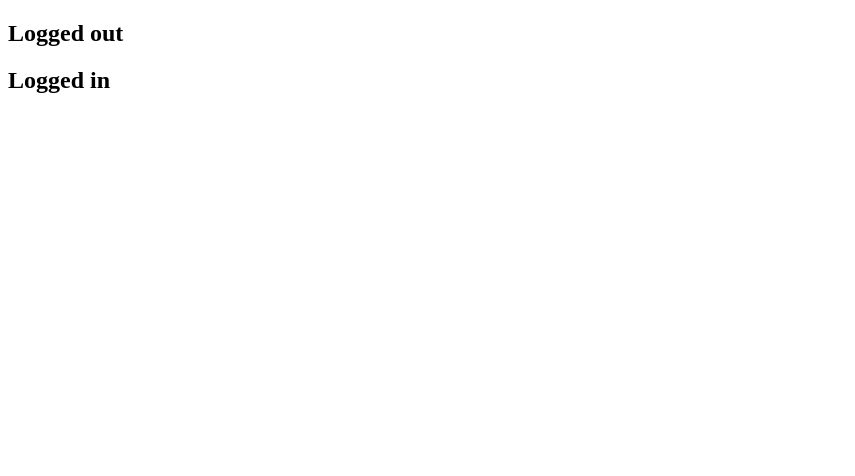
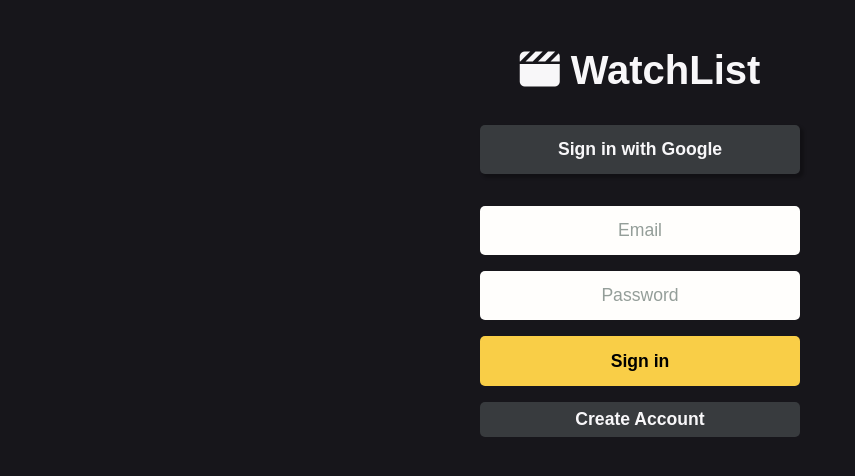
Before and after one commit to KevinMolid/movieApp, a website with bundled scripts: page index.html in a window 1280 px wide. Shown: the whole page, without its empty margins (0-855 px from the left). Built offline with nearby package versions, Linux system fonts and the light colour scheme; some packages are replaced by stand-ins of ours.

Commit message:
Styled app

```diff
--- a/index.html
+++ b/index.html
@@ -1,16 +1,43 @@
 <!DOCTYPE html>
 <html lang="en">
     <head>
-        <title>Movie Database</title>
+        <!-- Title -->
+        <title>WatchList - Movie Database</title>
+
+        <!-- Meta tag for mobile view -->
+        <meta name="viewport" content="width=device-width, initial-scale=1">
+
+        <!-- CSS -->
+        <link rel="stylesheet" href="style.css">
+
+        <!-- Font Awesome CDN -->
+        <link rel="stylesheet" href="https://cdnjs.cloudflare.com/ajax/libs/font-awesome/6.5.1/css/all.min.css"
+        integrity="sha512-DTOQO9RWCH3ppGqcWaEA1BIZOC6xxalwEsw9c2QQeAIftl+Vegovlnee1c9QX4TctnWMn13TZye+giMm8e2LwA=="
+        crossorigin="anonymous" referrerpolicy="no-referrer" />
     </head>
 
     <body>
         <!-- Logged out -->
         <section id="logged-out-view">
-            <h1>Logged out</h1>
-            <form>
+            <div class="container">
+                <h1 class="app-title">
+                    <i class="fa-solid fa-clapperboard"></i>
+                    WatchList</h1>
 
-            </form>
+                <div class="provider-buttons">
+                    <button id="sign-in-with-google-btn" class="provider-btn">
+                        Sign in with Google
+                    </button>
+                </div>
+
+                <div class="auth-fields-and-buttons">
+                    <input id="email-input" type="email" placeholder="Email">
+                    <input id="password-input" type="password" placeholder="Password">
+
+                    <button id="sign-in-btn" class="primary-btn">Sign in</button>
+                    <button id="create-account-btn" class="secondary-btn">Create Account</button>
+                </div>
+            </div>
         </section>
 
         <!-- Logged in -->
--- a/index.js
+++ b/index.js
@@ -1,6 +1,6 @@
 /* Imports */
-import { initializeApp } from "firebase/app"
-import { getAuth } from "firebase/auth"
+import { initializeApp } from "https://www.gstatic.com/firebasejs/10.7.2/firebase-app.js"
+import { getAuth, createUserWithEmailAndPassword } from 'https://www.gstatic.com/firebasejs/10.7.2/firebase-auth.js'
 
 /* Firebase setup */
 const firebaseConfig = {
@@ -13,8 +13,78 @@ const firebaseConfig = {
 const app = initializeApp(firebaseConfig)
 const auth = getAuth(app)
 
-console.log(app)
+console.log(auth)
 
 /* UI Elements */
 const viewLoggedOut = document.getElementById("logged-out-view")
 const viewLoggedIn = document.getElementById("logged-in-view")
+
+const signInWithGoogleButtonEl = document.getElementById("sign-in-with-google-btn")
+
+const emailInputEl = document.getElementById("email-input")
+const passwordInputEl = document.getElementById("password-input")
+
+const signInButtonEl = document.getElementById("sign-in-btn")
+const createAccountButtonEl = document.getElementById("create-account-btn")
+
+/* == UI - Event Listeners == */
+
+signInWithGoogleButtonEl.addEventListener("click", authSignInWithGoogle)
+
+signInButtonEl.addEventListener("click", authSignInWithEmail)
+createAccountButtonEl.addEventListener("click", authCreateAccountWithEmail)
+
+/* === Main Code === */
+
+showLoggedOutView()
+
+/* Functions */
+
+/* = Functions - Firebase - Authentication = */
+
+function authSignInWithGoogle() {
+    console.log("Sign in with Google")
+}
+
+function authSignInWithEmail() {
+    console.log("Sign in with email and password")
+}
+
+function authCreateAccountWithEmail() {
+    const email = emailInputEl.value
+    const password = passwordInputEl.value
+
+    createUserWithEmailAndPassword(auth, email, password)
+        .then((userCredential) => {
+            // Signed up
+            showLoggedInView()
+        })
+        .catch((error) => {
+            console.error(error.message)
+        })
+    /*  Challenge:
+
+        If the creation of user is successful then you should show the logged in view using showLoggedInView()
+        If something went wrong, then you should log the error message using console.error.
+    */
+}
+
+/* == Functions - UI Functions == */
+
+function showLoggedOutView() {
+    hideElement(viewLoggedIn)
+    showElement(viewLoggedOut)
+}
+
+function showLoggedInView() {
+    hideElement(viewLoggedOut)
+    showElement(viewLoggedIn)
+}
+
+function showElement(element) {
+    element.style.display = "flex"
+}
+
+function hideElement(element) {
+    element.style.display = "none"
+}
--- a/style.css
+++ b/style.css
@@ -0,0 +1,175 @@
+:root {
+    --primary-color: #f9ce47;
+    --primary-light-color: #FFE769;
+    --secondary-color: #FFE4BA;
+    --secondary-light-color: #17161b;
+    --secondary-dark-color: #242425;
+    --post-color: #62EEA8;
+    --delete-color: #FF9F9F;
+    --light-color: #FFFEFC;
+    --grey-color: #383b3e;
+    --grey-light-color: #949E99;
+    --dark-color: #f8f7f9;
+
+    --primary-font: 'Cabin', sans-serif;
+    --seconday-font: 'Calistoga', sans-serif;
+
+    --border-width: 3px;
+    --element-border-radius: 5px;
+
+    --button-height: 5px;
+
+    --small-button-height: 2px;
+
+    --element-padding: 0.8em;
+
+    --maximum-width: 320px;
+}
+
+html, body {
+    margin: 0;
+    padding: 0;
+    font-size: 16px;
+}
+
+body {
+    color: var(--dark-color);
+    background-color: var(--secondary-light-color);
+    font-family: var(--primary-font);
+}
+
+/* === Typography === */
+
+h1 {
+    margin: 0;
+}
+
+.app-title {
+    font-family: var(--seconday-font);
+    font-size: 2.5em;
+    text-align: center;
+}
+
+/* === Sections === */
+
+section {
+    margin: 3em 0;
+}
+
+.auth-fields-and-buttons {
+    display: flex;
+    flex-direction: column;
+    gap: 1em;
+}
+
+/* === Structure === */
+
+.container {
+    max-width: var(--maximum-width);
+    margin: 0 auto;
+    display: flex;
+    flex-direction: column;
+    width: 100%;
+}
+
+#logged-out-view .container {
+    gap: 2em;
+}
+
+/* === Common for elements === */
+
+input, button {
+    font-family: inherit;
+    padding: var(--element-padding);
+    border-radius: var(--element-border-radius);
+    width: 100%;
+    box-sizing: border-box;
+    font-size: 1.1em;
+    text-align: center;
+    border: none;
+}
+
+input:focus, button:focus {
+    outline: none;
+}
+
+/* === Input fields === */
+
+input {
+    font-weight: 300;
+    background-color: var(--light-color);
+}
+
+input::placeholder { /* Chrome, Firefox, Opera, Safari 10.1+ */
+    color: var(--grey-light-color);
+    opacity: 1; /* Firefox */
+}
+
+input:-ms-input-placeholder { /* Internet Explorer 10-11 */
+    color: var(--grey-color);
+}
+
+input::-ms-input-placeholder { /* Microsoft Edge */
+    color: var(--grey-color);
+}
+
+/* === Buttons === */
+
+button {
+    font-weight: 600;
+    width: 100%;
+}
+
+button:hover {
+    cursor: pointer;
+}
+
+.primary-btn {
+    background-color: var(--primary-color);
+    position: relative;
+}
+
+.primary-btn:hover {
+    top: var(--button-height);
+}
+
+.secondary-btn {
+    padding: 0.4em;
+    color: var(--dark-color);
+    background-color: var(--grey-color);
+}
+
+.secondary-btn:hover {
+    color: var(--light-color);
+    background-color: var(--grey-light-color);
+}
+
+.provider-btn {
+    color: var(--dark-color);
+    background-color: var(--grey-color);
+    display: flex;
+    justify-content: center;
+    align-items: center;
+    gap: 0.5em;
+    border: 0;
+    box-shadow: 3px 3px 3px 1px rgba(0, 0, 0, .25);
+}
+
+.provider-btn:hover {
+    transition: all 0.2s ease;
+    box-shadow: 0px 0px 0px 0px rgba(0, 0, 0, .25);
+}
+
+.google-btn-logo {
+    width: 1.375em;
+}
+
+/* === IDs === */
+
+#logged-out-view {
+    display: none;
+}
+
+#logged-in-view {
+    display: none;
+}
```
